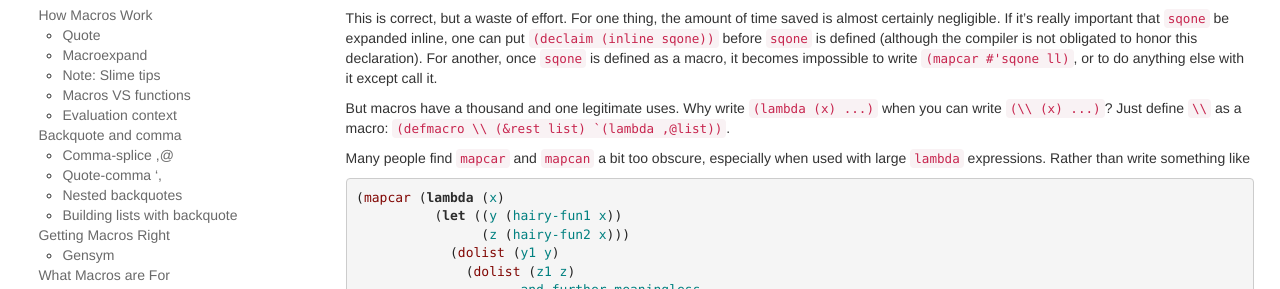
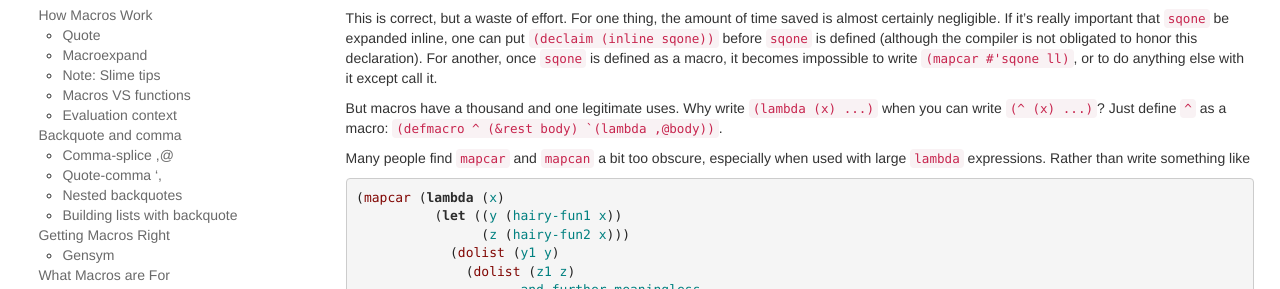
Before and after one commit to LispCookbook/cl-cookbook, a Jekyll site: the page built from macros.md, in a window 1280 px wide and 900 px high, scrolled down 7740 px. Shown: the part 159-448 px from the top of the window. Built offline with Jekyll 4.4.1, drawn with Linux system fonts in a browser that asks for light colours.

Commit message:
(minor) \\ macro is silly (and not good for Typst)

```diff
--- a/macros.md
+++ b/macros.md
@@ -451,7 +451,7 @@ So that `(sqone (* z 13))` might expand into
 
 This is correct, but a waste of effort. For one thing, the amount of time saved is almost certainly negligible. If it's really important that `sqone` be expanded inline, one can put `(declaim (inline sqone))` before `sqone` is defined (although the compiler is not obligated to honor this declaration). For another, once `sqone` is defined as a macro, it becomes impossible to write `(mapcar #'sqone ll)`, or to do anything else with it except call it.
 
-But macros have a thousand and one legitimate uses. Why write `(lambda (x) ...)` when you can write `(\\ (x) ...)`? Just define `\\` as a macro: <code>(defmacro \\ (&rest list) `(lambda ,@list))</code>.
+But macros have a thousand and one legitimate uses. Why write `(lambda (x) ...)` when you can write `(^ (x) ...)`? Just define `^` as a macro: <code>(defmacro ^ (&rest body) `(lambda ,@body))</code>.
 
 Many people find `mapcar` and `mapcan` a bit too obscure, especially when used with large `lambda` expressions. Rather than write something like
 
```
